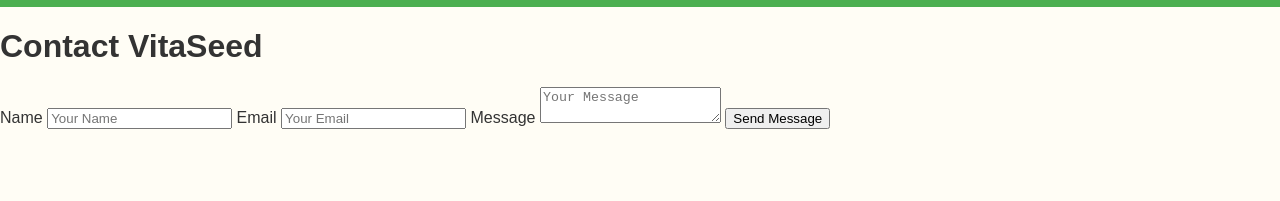
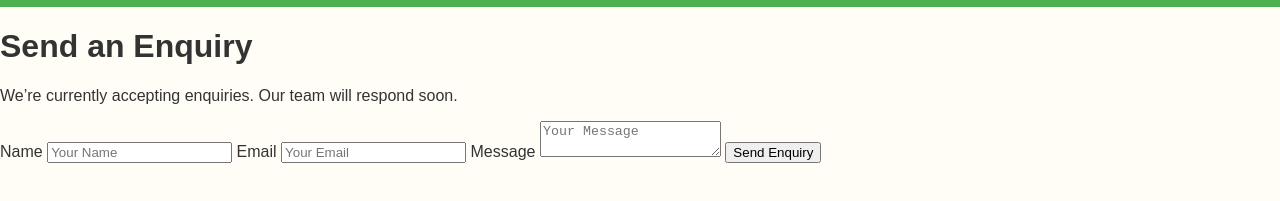
Before and after one commit to vitaseed/vitaseed-frontend, a plain HTML site: page contact.html in a window 1280 px wide. Shown: the part 63-264 px from the top of the page. Drawn offline with Linux system fonts and the light colour scheme.

Commit message:
Update contact.html

```diff
--- a/contact.html
+++ b/contact.html
@@ -18,7 +18,10 @@
 </header>
 
 <main class="contact-container">
-  <h1>Contact VitaSeed</h1>
+  <h1>Send an Enquiry</h1>
+<p class="teaser-note">
+  We’re currently accepting enquiries. Our team will respond soon.
+</p>
 
   <form id="contactForm" novalidate>
     <label for="name" class="sr-only">Name</label>
@@ -30,7 +33,10 @@
     <label for="message" class="sr-only">Message</label>
     <textarea id="message" name="message" placeholder="Your Message" required></textarea>
 
-    <button type="submit" id="contactSubmit">Send Message</button>
+    <button type="submit" id="contactSubmit">
+  Send Enquiry
+</button>
+
   </form>
 
   <!-- status area: aria-live for accessible updates -->
```
